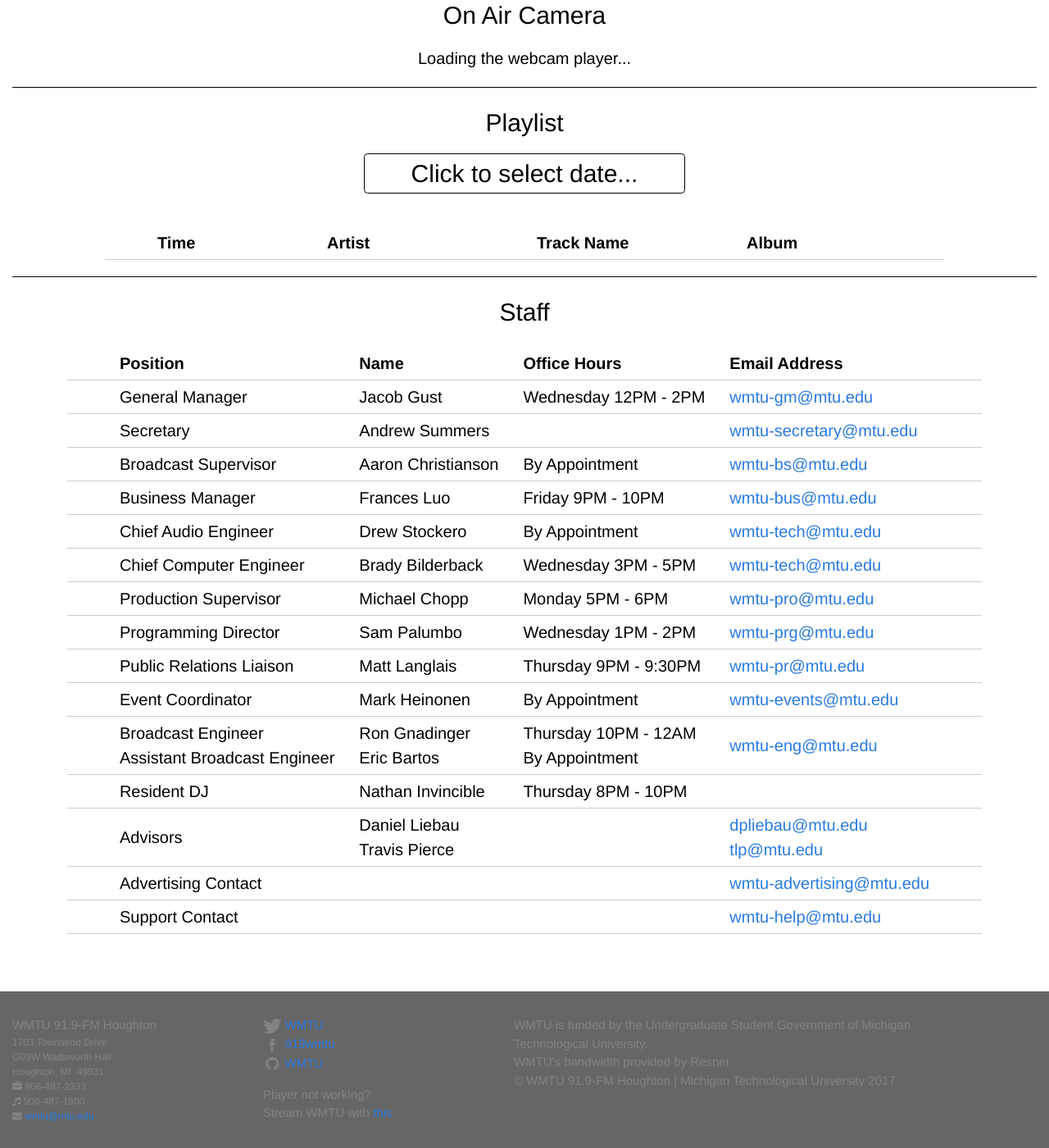
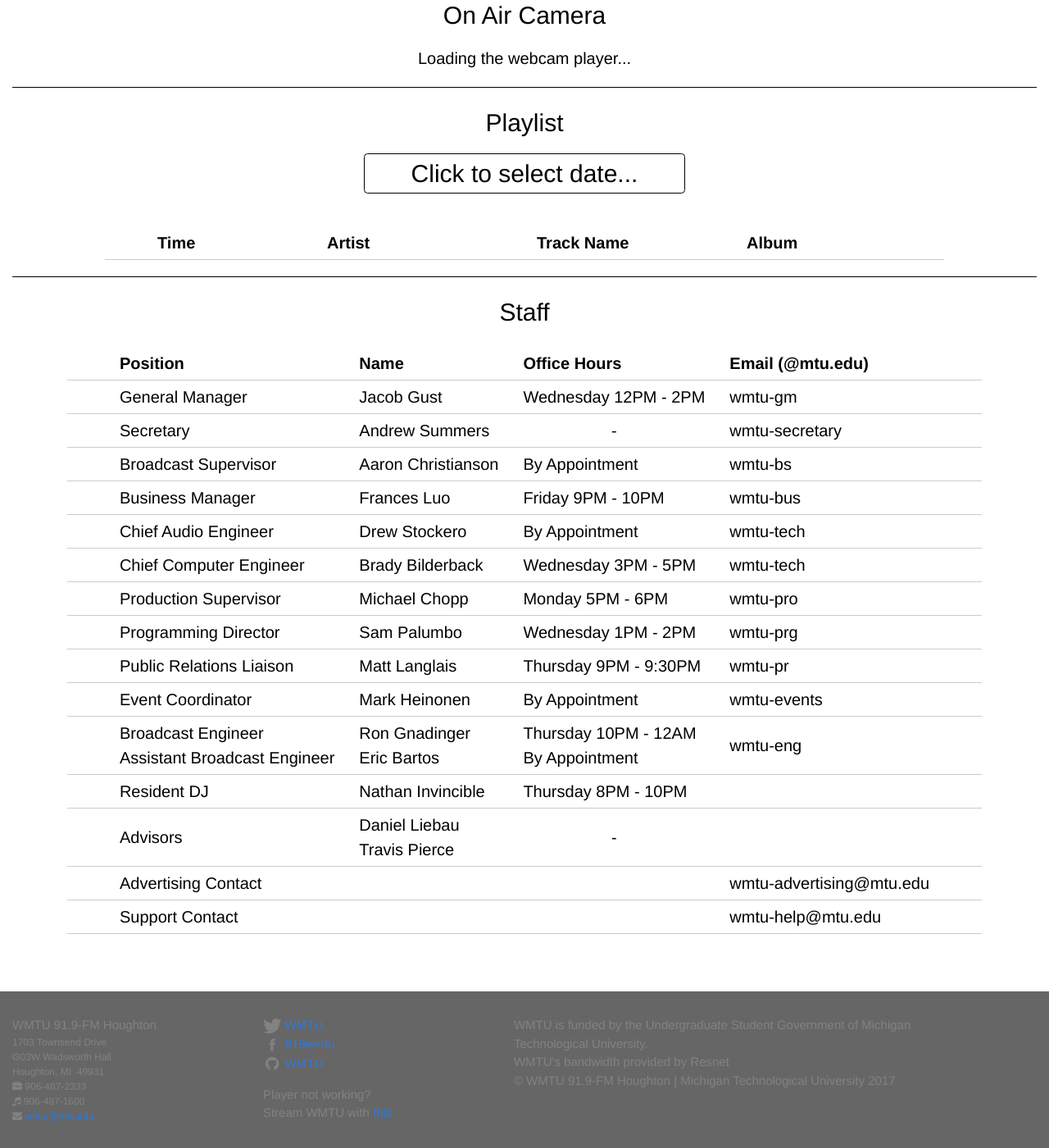
Before and after one commit to WMTU/wmtu.mtu.edu, a Jekyll site: the page built from index.html, in a window 1280 px wide and 1400 px high, scrolled down 574 px. Shown: the whole window at 82% size. Built offline with Jekyll 4.4.1, drawn with Linux system fonts in a browser that asks for light colours; comment, search, counter and statistics services are not loaded.

Commit message:
Removing mailto links in an effort to cut down on email spam

```diff
--- a/index.html
+++ b/index.html
@@ -43,7 +43,7 @@ layout: default
           Office Hours
         </th>
         <th>
-          Email Address
+          Email (@mtu.edu)
         </th>
       </tr>
       <tr>
@@ -57,7 +57,7 @@ layout: default
           Wednesday 12PM - 2PM
         </td>
         <td>
-          <a href="mailto:wmtu-gm@mtu.edu">wmtu-gm@mtu.edu</a>
+          wmtu-gm
         </td>
       </tr>
       <tr>
@@ -68,10 +68,10 @@ layout: default
           Andrew Summers
         </td>
         <td>
-          &nbsp;
+          <center>-</center>
         </td>
         <td>
-          <a href="mailto:wmtu-secretary@mtu.edu">wmtu-secretary@mtu.edu</a>
+          wmtu-secretary
         </td>
       </tr>
       <tr>
@@ -85,7 +85,7 @@ layout: default
           By Appointment
         </td>
         <td>
-          <a href="mailto:wmtu-bs@mtu.edu">wmtu-bs@mtu.edu</a>
+          wmtu-bs
         </td>
       </tr>
       <tr>
@@ -99,7 +99,7 @@ layout: default
           Friday 9PM - 10PM
         </td>
         <td>
-          <a href="mailto:wmtu-bus@mtu.edu">wmtu-bus@mtu.edu</a>
+          wmtu-bus
         </td>
       </tr>
       <tr>
@@ -113,7 +113,7 @@ layout: default
           By Appointment
         </td>
         <td>
-          <a href="mailto:wmtu-tech@mtu.edu">wmtu-tech@mtu.edu</a>
+          wmtu-tech
         </td>
       </tr>
       <tr>
@@ -127,7 +127,7 @@ layout: default
           Wednesday 3PM - 5PM
         </td>
         <td>
-          <a href="mailto:wmtu-tech@mtu.edu">wmtu-tech@mtu.edu</a>
+          wmtu-tech
         </td>
       </tr>
       <tr>
@@ -141,7 +141,7 @@ layout: default
           Monday 5PM - 6PM
         </td>
         <td>
-          <a href="mailto:wmtu-pro@mtu.edu">wmtu-pro@mtu.edu</a>
+          wmtu-pro
         </td>
       </tr>
       <tr>
@@ -155,7 +155,7 @@ layout: default
           Wednesday 1PM - 2PM
         </td>
         <td>
-          <a href="mailto:wmtu-prg@mtu.edu">wmtu-prg@mtu.edu</a>
+          wmtu-prg
         </td>
       </tr>
       <tr>
@@ -169,7 +169,7 @@ layout: default
           Thursday 9PM - 9:30PM
         </td>
         <td>
-          <a href="mailto:wmtu-pr@mtu.edu">wmtu-pr@mtu.edu</a>
+          wmtu-pr
         </td>
       </tr>
       <tr>
@@ -183,7 +183,7 @@ layout: default
           By Appointment
         </td>
         <td>
-          <a href="mailto:wmtu-events@mtu.edu">wmtu-events@mtu.edu</a>
+          wmtu-events
         </td>
       </tr>
       <tr>
@@ -203,7 +203,7 @@ layout: default
           By Appointment
         </td>
         <td>
-          <a href="mailto:wmtu-eng@mtu.edu">wmtu-eng@mtu.edu</a>
+          wmtu-eng
         </td>
       </tr>
       <tr>
@@ -230,12 +230,10 @@ layout: default
           Travis Pierce
         </td>
         <td>
-          &nbsp;
+          <center>-</center>
         </td>
         <td>
-          <a href="mailto:dpliebau@mtu.edu">dpliebau@mtu.edu</a>
-          <br>
-          <a href="mailto:tlp@mtu.edu">tlp@mtu.edu</a>
+          &nbsp;
         </td>
       </tr>
       <tr>
@@ -249,7 +247,7 @@ layout: default
           &nbsp;&nbsp;
         </td>
         <td>
-          <a href="mailto:wmtu-advertising@mtu.edu">wmtu-advertising@mtu.edu</a>
+          wmtu-advertising@mtu.edu
         </td>
       </tr>
       <tr>
@@ -263,7 +261,7 @@ layout: default
           &nbsp;&nbsp;
         </td>
         <td>
-          <a href="mailto:wmtu-help@mtu.edu">wmtu-help@mtu.edu</a>
+          wmtu-help@mtu.edu
         </td>
       </tr>
     </table>
```
